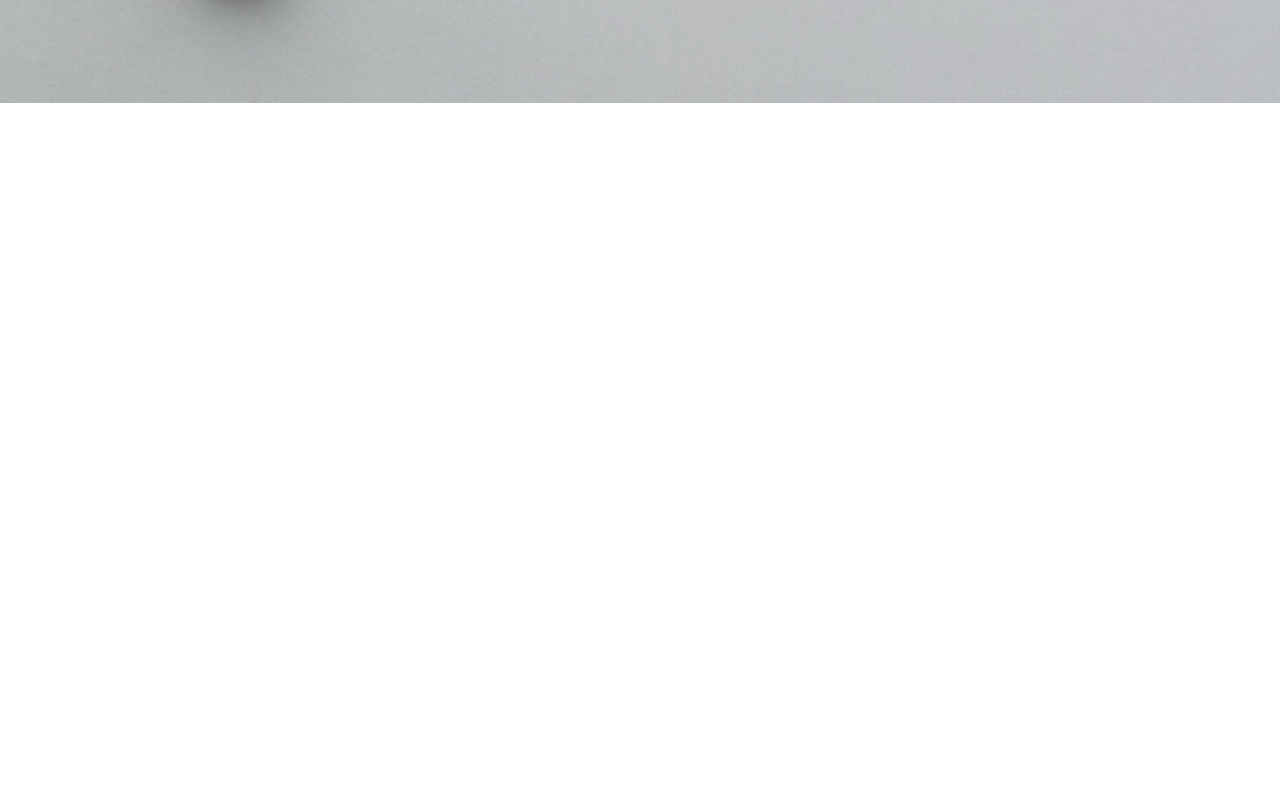
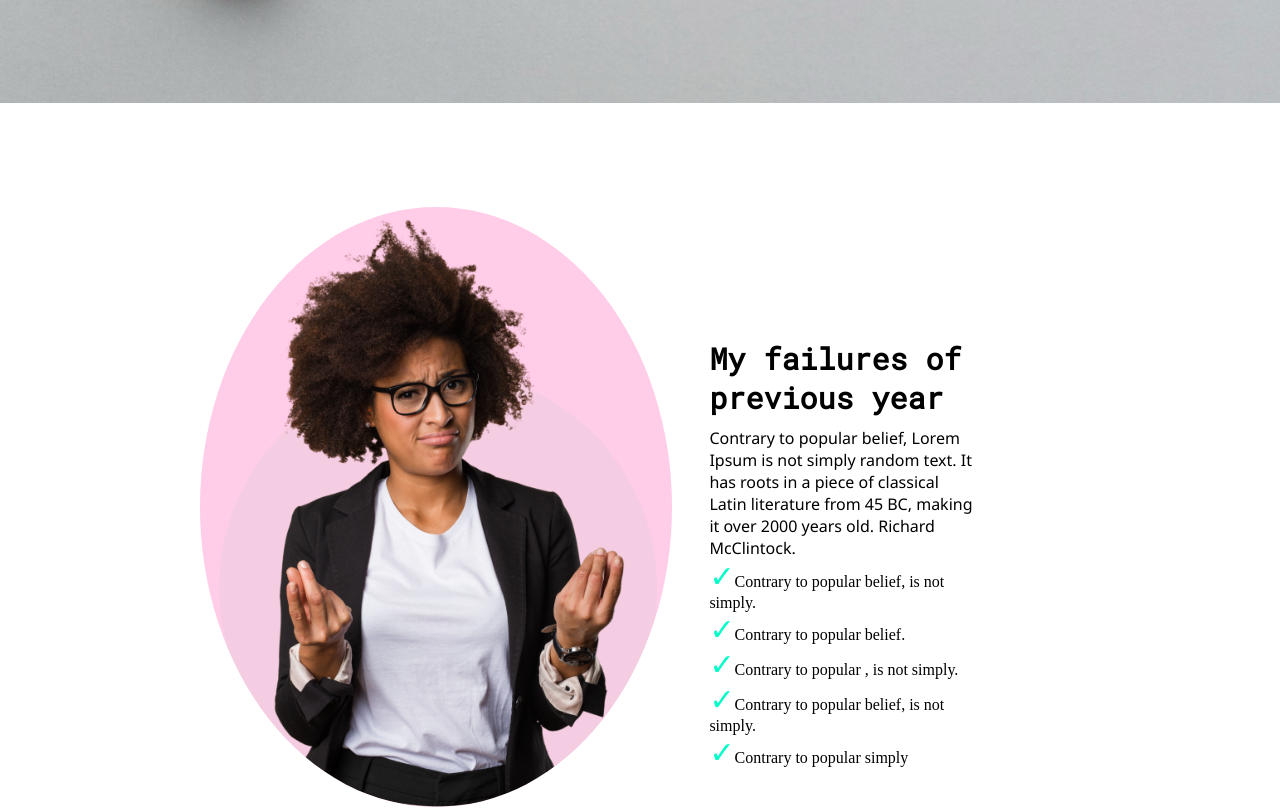
Before and after one commit to smitasharma9804/new-year-new-me, a plain HTML site: page index.html in a window 1280 px wide. Shown: the part 562-1373 px from the top of the page. Before the commit the page ends 800 px from the top, so only its background shows below. Drawn offline with Linux system fonts and the light colour scheme.

Commit message:
added 1st part of main

```diff
--- a/index.html
+++ b/index.html
@@ -6,14 +6,10 @@
     <meta name="viewport" content="width=device-width, initial-scale=1.0">
     <title>New-Year</title>
     <link rel="stylesheet" href="style.css">
+
     <link rel="preconnect" href="https://fonts.googleapis.com">
     <link rel="preconnect" href="https://fonts.gstatic.com" crossorigin>
     <link href="https://fonts.googleapis.com/css2?family=Open+Sans:wght@800&family=Roboto+Mono&display=swap"
-        rel="stylesheet">
-    <link rel="preconnect" href="https://fonts.googleapis.com">
-    <link rel="preconnect" href="https://fonts.gstatic.com" crossorigin>
-    <link
-        href="https://fonts.googleapis.com/css2?family=Open+Sans:wght@800&family=Roboto+Mono:ital,wght@1,200&display=swap"
         rel="stylesheet">
 
 </head>
@@ -36,6 +32,36 @@
         <!-- </section> -->
 
     </header>
+
+    <main>
+        <section class="main-section">
+            <div class="main-section-img-div">
+                <img src="image folder/images/person.png" alt="">
+            </div>
+            <div class="main-section-heading-div">
+                <h2 class="main-section-heading">My failures of previous year</h2>
+                <p class="main-section-paragraph">Contrary to popular belief, Lorem Ipsum is not simply random text. It
+                    has roots in a piece of
+                    classical Latin literature
+                    from 45 BC, making it over 2000 years old. Richard McClintock.</p>
+                <ul class="main-section-ol">
+                    <li> <span>✓</span>Contrary to popular belief, is not simply.</li>
+                    <li> <span>✓</span>Contrary to popular belief.</li>
+                    <li> <span>✓</span>Contrary to popular , is not simply.</li>
+                    <li> <span>✓</span>Contrary to popular belief, is not simply.</li>
+                    <li> <span>✓</span>Contrary to popular simply</li>
+                </ul>
+            </div>
+        </section>
+
+    </main>
+
+
+
+
+
+
+
 </body>
 
 </html>
--- a/style.css
+++ b/style.css
@@ -3,6 +3,7 @@
     padding: 0;
 }
 
+/* header style section */
 .header-parents-section {
     position: relative;
     overflow-y: hidden;
@@ -33,9 +34,7 @@
 }
 
 .header-child-p {
-    font-family: 'Open Sans', sans-serif;
-    font-family: 'Roboto Mono', monospace;
-    padding: 20px;
+    font-family: 'Segoe UI', Tahoma, Geneva, Verdana, sans-serif;
     margin-right: -20px;
 
 }
@@ -51,3 +50,52 @@
     color: white;
 
 }
+
+/* main section style */
+.main-section {
+    display: flex;
+    justify-content: space-between;
+    align-items: center;
+}
+
+.main-section-img-div {
+    width: 50%;
+    margin-top: 100px;
+    margin-left: 200px;
+}
+
+.main-section-img-div img {
+    height: 600px;
+    background-color: rgba(255, 20, 145, 0.212);
+    border-radius: 100%;
+
+}
+
+.main-section-heading-div {
+    width: 340px;
+    margin-right: 300px;
+    margin-top: 190px;
+
+}
+
+.main-section-heading {
+    font-family: 'Open Sans', sans-serif;
+    font-family: 'Roboto Mono', monospace;
+    font-size: 30px;
+
+}
+
+.main-section-paragraph {
+    font-family: 'Segoe UI', Tahoma, Geneva, Verdana, sans-serif;
+    margin-top: 10px;
+}
+
+.main-section-ol li {
+    list-style: none;
+
+}
+
+span {
+    color: rgb(0, 255, 200);
+    font-size: 30px;
+}
```
